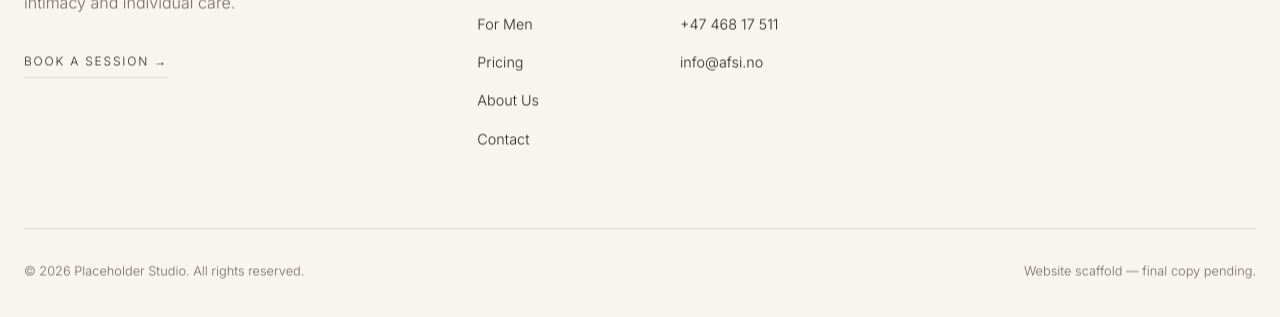
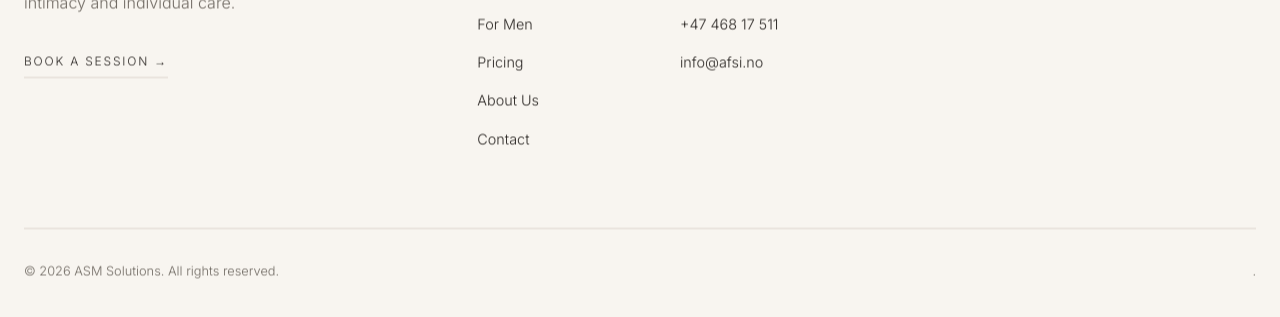
Before and after one commit to alansmorais/she, a plain HTML site: page index.html in a window 1280 px wide. Shown: the part 8945-9262 px from the top of the page. Drawn offline with nearby package versions, Linux system fonts and the light colour scheme; a web font is replaced by a local one.

Commit message:
Update index.html

```diff
--- a/index.html
+++ b/index.html
@@ -2344,8 +2344,8 @@
             </div>
 
             <div class="footer-bottom">
-                <p>© 2026 Placeholder Studio. All rights reserved.</p>
-                <p>Website scaffold — final copy pending.</p>
+                <p>© 2026 ASM Solutions. All rights reserved.</p>
+                <p>.</p>
             </div>
         </div>
     </footer>
```
